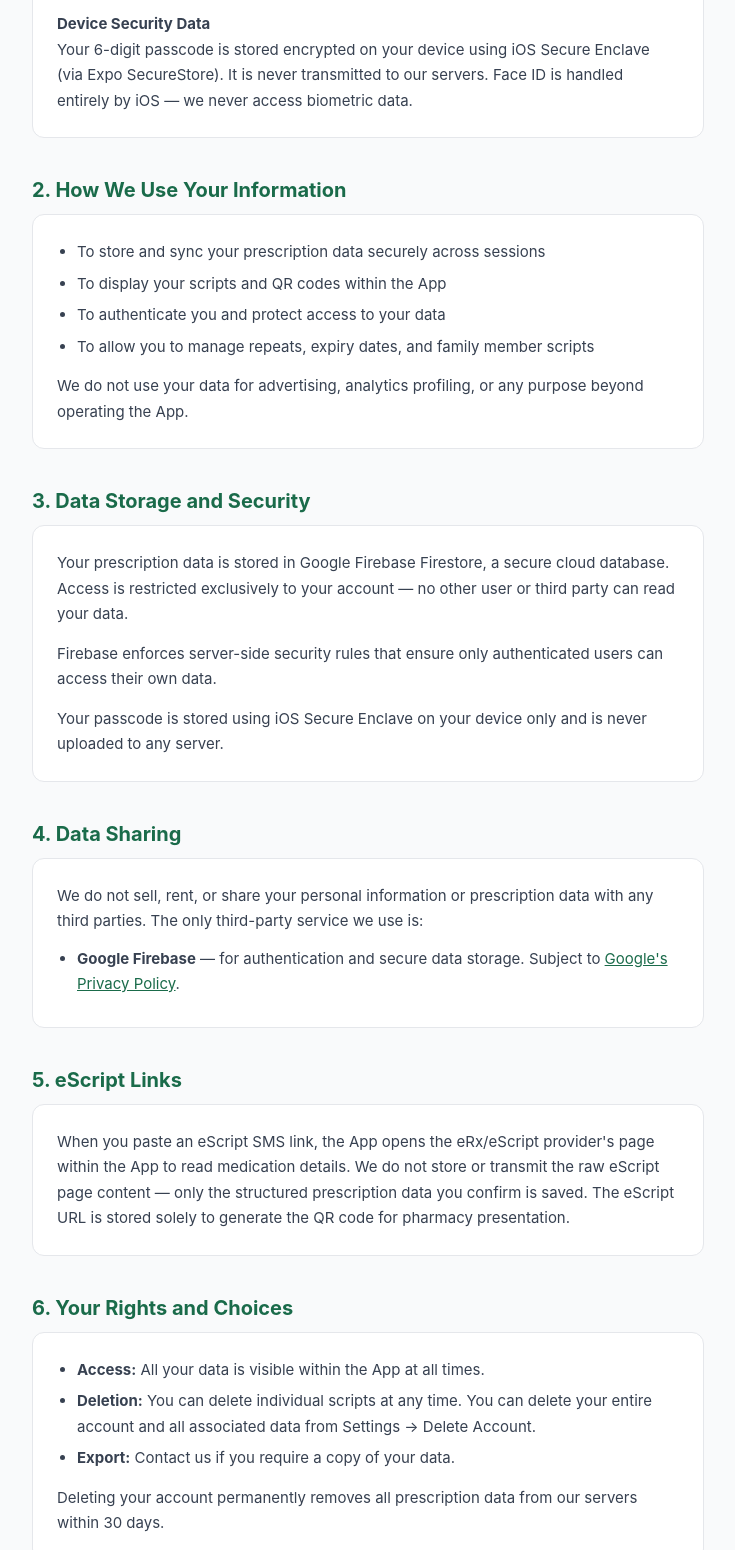
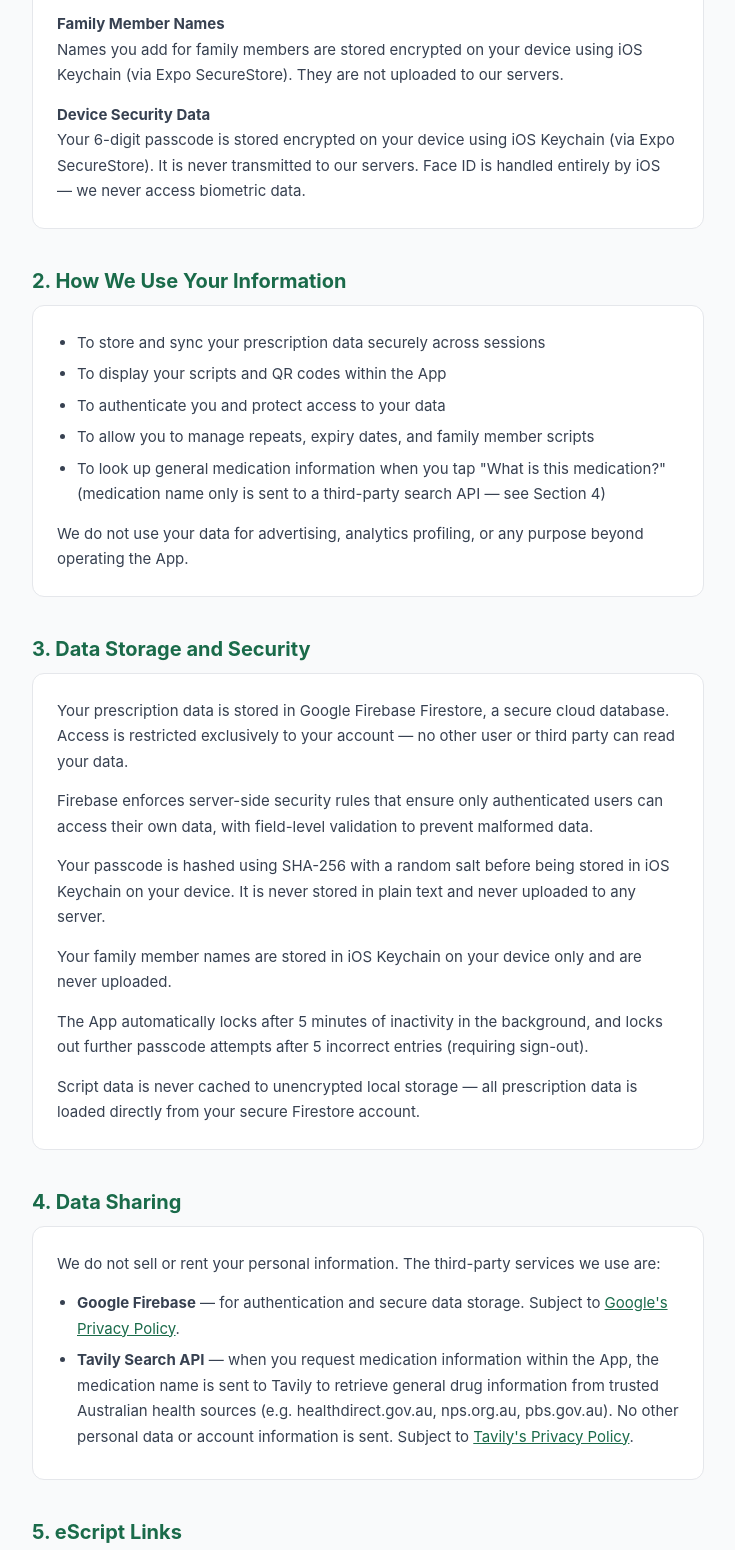
Before and after one commit to jatindersood-bot/scriptready-site, a plain HTML site: page index.html in a window 1280 px wide. Shown: the part 722-2272 px from the top of the page, without its empty margins (272-1007 px from the left). Drawn offline with Linux system fonts and the light colour scheme.

Commit message:
Update privacy policy: add Tavily API disclosure, Google Sign-In, SecureStore accuracy, new security features

```diff
--- a/index.html
+++ b/index.html
@@ -87,7 +87,7 @@
   <h2>1. Information We Collect</h2>
   <div class="card">
     <p><strong>Account Information</strong><br/>
-    When you create an account, we collect your email address and a hashed password via Firebase Authentication.</p>
+    When you create an account, we collect your email address via Firebase Authentication. You may sign in with email and password or via Google Sign-In.</p>
 
     <p><strong>Prescription Data</strong><br/>
     When you add a script, we store the following in your private cloud account:</p>
@@ -99,8 +99,11 @@
       <li>The person the script belongs to (e.g. Me, family member)</li>
     </ul>
 
+    <p><strong>Family Member Names</strong><br/>
+    Names you add for family members are stored encrypted on your device using iOS Keychain (via Expo SecureStore). They are not uploaded to our servers.</p>
+
     <p style="margin-bottom: 0;"><strong>Device Security Data</strong><br/>
-    Your 6-digit passcode is stored encrypted on your device using iOS Secure Enclave (via Expo SecureStore). It is never transmitted to our servers. Face ID is handled entirely by iOS — we never access biometric data.</p>
+    Your 6-digit passcode is stored encrypted on your device using iOS Keychain (via Expo SecureStore). It is never transmitted to our servers. Face ID is handled entirely by iOS — we never access biometric data.</p>
   </div>
 
   <h2>2. How We Use Your Information</h2>
@@ -110,6 +113,7 @@
       <li>To display your scripts and QR codes within the App</li>
       <li>To authenticate you and protect access to your data</li>
       <li>To allow you to manage repeats, expiry dates, and family member scripts</li>
+      <li>To look up general medication information when you tap "What is this medication?" (medication name only is sent to a third-party search API — see Section 4)</li>
     </ul>
     <p style="margin-bottom: 0;">We do not use your data for advertising, analytics profiling, or any purpose beyond operating the App.</p>
   </div>
@@ -117,21 +121,25 @@
   <h2>3. Data Storage and Security</h2>
   <div class="card">
     <p>Your prescription data is stored in Google Firebase Firestore, a secure cloud database. Access is restricted exclusively to your account — no other user or third party can read your data.</p>
-    <p>Firebase enforces server-side security rules that ensure only authenticated users can access their own data.</p>
-    <p style="margin-bottom: 0;">Your passcode is stored using iOS Secure Enclave on your device only and is never uploaded to any server.</p>
+    <p>Firebase enforces server-side security rules that ensure only authenticated users can access their own data, with field-level validation to prevent malformed data.</p>
+    <p>Your passcode is hashed using SHA-256 with a random salt before being stored in iOS Keychain on your device. It is never stored in plain text and never uploaded to any server.</p>
+    <p>Your family member names are stored in iOS Keychain on your device only and are never uploaded.</p>
+    <p>The App automatically locks after 5 minutes of inactivity in the background, and locks out further passcode attempts after 5 incorrect entries (requiring sign-out).</p>
+    <p style="margin-bottom: 0;">Script data is never cached to unencrypted local storage — all prescription data is loaded directly from your secure Firestore account.</p>
   </div>
 
   <h2>4. Data Sharing</h2>
   <div class="card">
-    <p style="margin-bottom: 0;">We do not sell, rent, or share your personal information or prescription data with any third parties. The only third-party service we use is:</p>
+    <p>We do not sell or rent your personal information. The third-party services we use are:</p>
     <ul style="margin-top: 12px; margin-bottom: 0;">
       <li><strong>Google Firebase</strong> — for authentication and secure data storage. Subject to <a href="https://firebase.google.com/support/privacy" target="_blank">Google's Privacy Policy</a>.</li>
+      <li><strong>Tavily Search API</strong> — when you request medication information within the App, the medication name is sent to Tavily to retrieve general drug information from trusted Australian health sources (e.g. healthdirect.gov.au, nps.org.au, pbs.gov.au). No other personal data or account information is sent. Subject to <a href="https://tavily.com/privacy" target="_blank">Tavily's Privacy Policy</a>.</li>
     </ul>
   </div>
 
   <h2>5. eScript Links</h2>
   <div class="card">
-    <p style="margin-bottom: 0;">When you paste an eScript SMS link, the App opens the eRx/eScript provider's page within the App to read medication details. We do not store or transmit the raw eScript page content — only the structured prescription data you confirm is saved. The eScript URL is stored solely to generate the QR code for pharmacy presentation.</p>
+    <p style="margin-bottom: 0;">When you paste an eScript SMS link, the App opens the eRx/eScript provider's page within a secure in-app browser restricted to the ausscripts.erx.com.au domain only. We do not store or transmit the raw eScript page content — only the structured prescription data you confirm is saved. The eScript URL is stored solely to generate the QR code for pharmacy presentation.</p>
   </div>
 
   <h2>6. Your Rights and Choices</h2>
```
